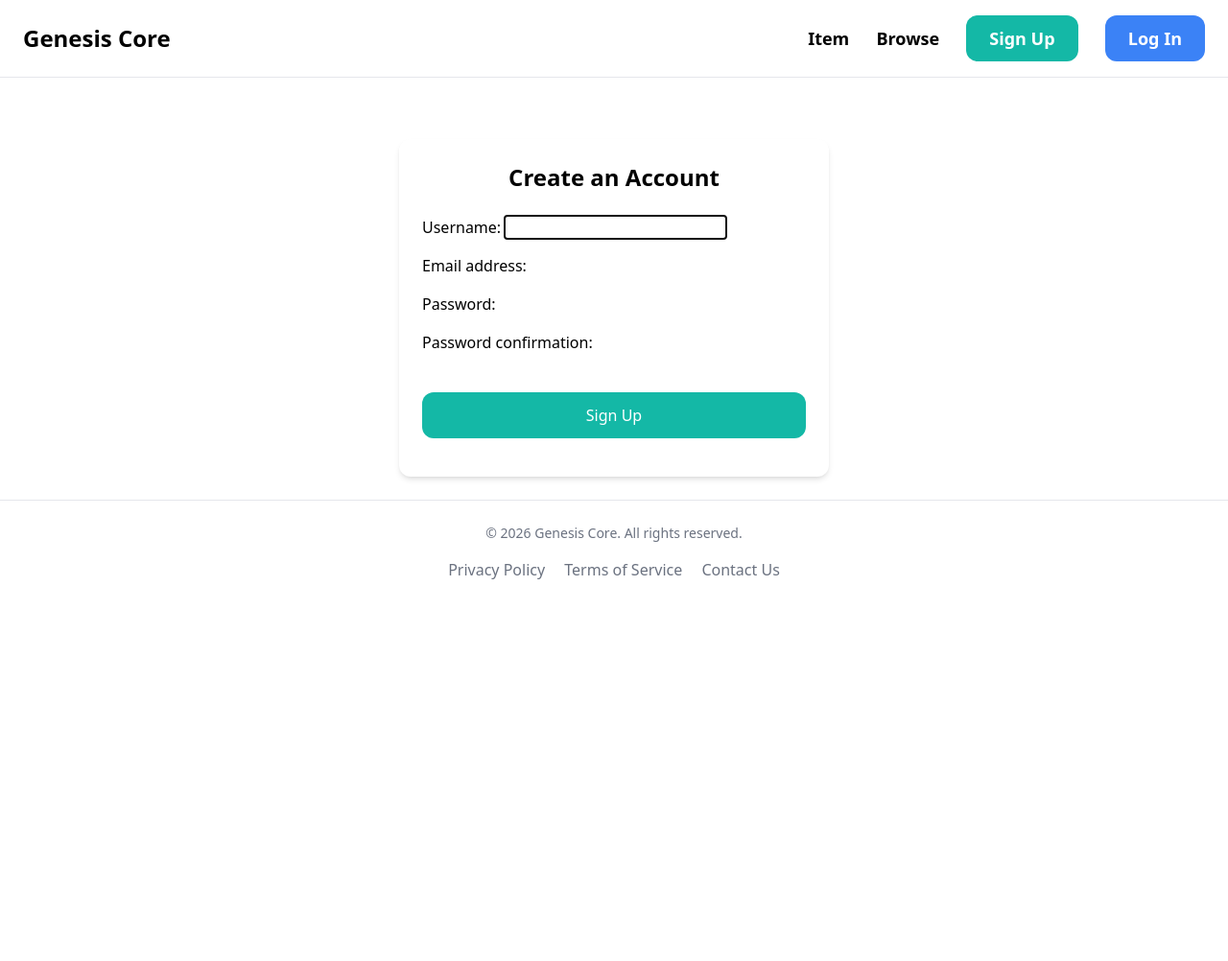
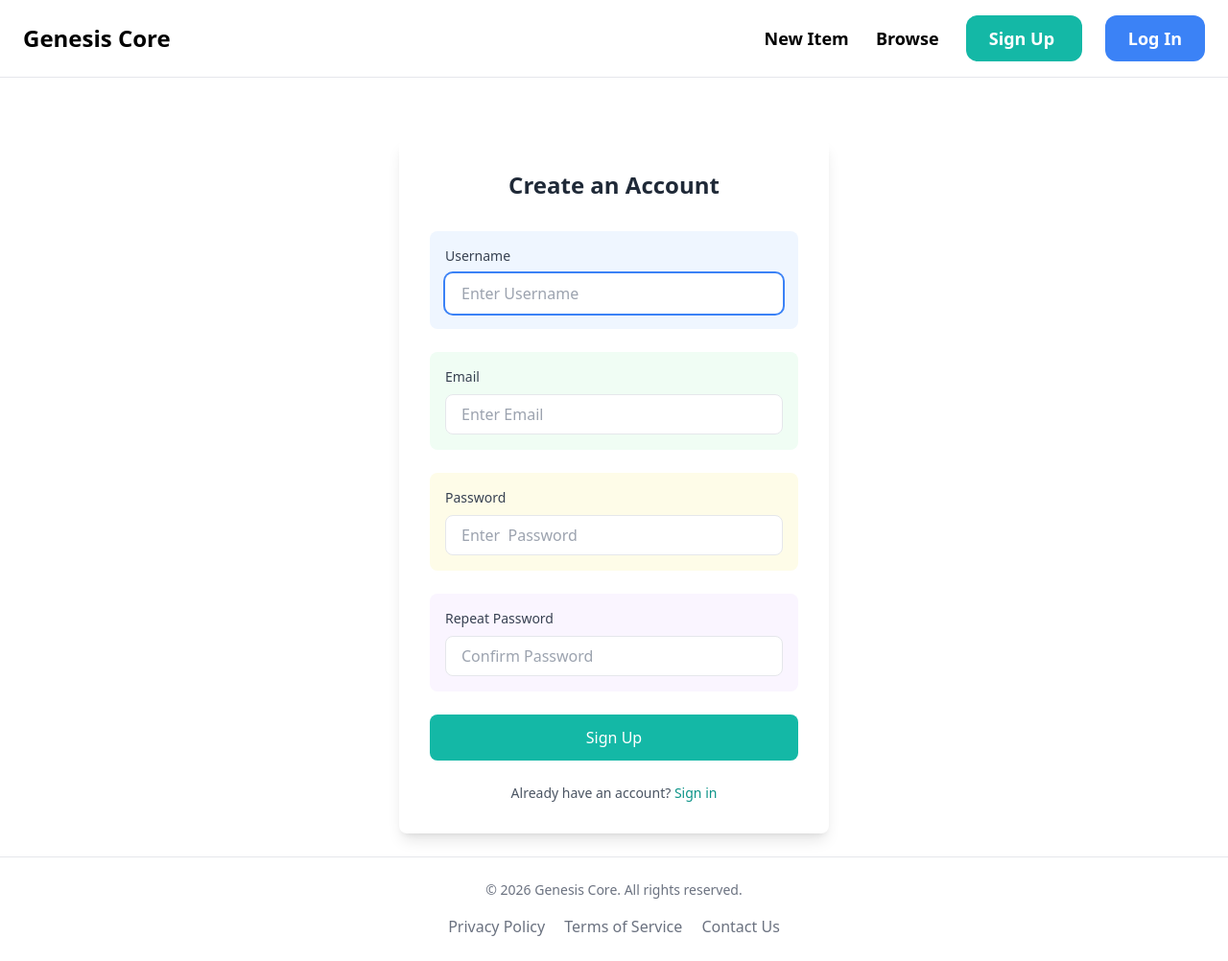
Before and after one commit to Fayadkhan8911/django-project-genesis, a Django app: page /signup/ in a window 1280 px wide. Shown: the whole page at 96% size. Before the commit the page ends 604 px from the top, so only its background shows below. Run offline with Django 5.2, Linux system fonts and the light colour scheme; some libraries are stand-ins or nearby versions.

Commit message:
DEV[./core]: Log in, log out , add Items

```diff
--- a/config/settings.py
+++ b/config/settings.py
@@ -28,7 +28,9 @@
 # ALLOWED_HOSTS = ['yourdomain.com', 'localhost', '127.0.0.1']
 ALLOWED_HOSTS = []
 
-
+LOGIN_URL='/login/' ## this is to tell Django where to redirect the user when they try to access a page that requires authentication and they are not logged in, it will redirect them to the login page at /login/
+LOGIN_REDIRECT_URL='/' ## this is to tell Django where to redirect the user after they have successfully logged in, it will redirect them to the home page at /
+LOGOUT_REDIRECT_URL='/' ## this is to tell Django where to redirect the user after they have successfully logged out, it will redirect them to the home page at /
 # Application definition
 
 INSTALLED_APPS = [
--- a/core/forms.py
+++ b/core/forms.py
@@ -1,8 +1,34 @@
 from django import forms
 from django.contrib.auth.models import User
-from django.contrib.auth.forms import UserCreationForm
+from django.contrib.auth.forms import UserCreationForm,AuthenticationForm
 
+class loginform(AuthenticationForm):
+    username = forms.CharField(widget=forms.TextInput(attrs={
+        'placeholder': 'Enter Username',
+        'class': 'w-full px-4 py-2 border rounded-lg focus:outline-none focus:ring-2 focus:ring-blue-500 focus:border-transparent'
+    }))
+    password = forms.CharField(widget=forms.PasswordInput(attrs={
+        'placeholder': 'Enter  Password',
+        'class': 'w-full px-4 py-2 border rounded-lg focus:outline-none focus:ring-2 focus:ring-blue-500 focus:border-transparent'
+    }))
 class signupform(UserCreationForm):
-   class Meta:
-         model = User
-         fields = ['username', 'email', 'password1', 'password2']
+    class Meta:
+        model = User
+        fields = ['username', 'email', 'password1', 'password2']
+
+    username = forms.CharField(widget=forms.TextInput(attrs={
+        'placeholder': 'Enter Username',
+        'class': 'w-full px-4 py-2 border rounded-lg focus:outline-none focus:ring-2 focus:ring-blue-500 focus:border-transparent'
+    }))
+    email = forms.EmailField(widget=forms.EmailInput(attrs={
+        'placeholder': 'Enter Email',
+        'class': 'w-full px-4 py-2 border rounded-lg focus:outline-none focus:ring-2 focus:ring-blue-500 focus:border-transparent'
+    }))
+    password1 = forms.CharField(widget=forms.PasswordInput(attrs={
+        'placeholder': 'Enter  Password',
+        'class': 'w-full px-4 py-2 border rounded-lg focus:outline-none focus:ring-2 focus:ring-blue-500 focus:border-transparent'
+    }))
+    password2 = forms.CharField(widget=forms.PasswordInput(attrs={
+        'placeholder': 'Confirm Password',
+        'class': 'w-full px-4 py-2 border rounded-lg focus:outline-none focus:ring-2 focus:ring-blue-500 focus:border-transparent'
+    }))
--- a/core/templates/core/base.html
+++ b/core/templates/core/base.html
@@ -1,4 +1,4 @@
-<doctype html>
+<!DOCTYPE html>
 <html lang="en">
 <head>
     <meta charset="UTF-8">
@@ -10,15 +10,30 @@
 <body>
     <nav class="py-6 px-6 flex justify-between items-center border-b border-gray-200 ">
         <a href="/" class="text-2xl font-bold">Genesis Core</a>
+
         <div class="space-x-6">
-            <a href="#" class="text-lg font-semibold hover:text-gray-900">Item</a>
+            <a href="{% url 'item:new' %}" class="text-lg font-semibold hover:text-gray-900">New Item</a>
             <a href="#" class="text-lg font-semibold hover:text-gray-900">Browse</a>
 
-            <a href="{% url 'core:signup' %}" class="px-6 py-3 text-lg font-semibold bg-teal-500 text-white rounded-xl hover:text-white-900 hover:bg-teal-700">Sign Up</a>
-            <a href="#" class="px-6 py-3 text-lg font-semibold bg-blue-500 text-white rounded-xl hover:text-white-900 hover:bg-blue-700">Log In</a>
+            {% if user.is_authenticated %}
+
+                <a href="#" class="px-6 py-3 text-lg font-semibold bg-teal-500 text-white rounded-xl hover:bg-teal-700">Inbox</a>
+                <a href="#" class="px-6 py-3 text-lg font-semibold bg-indigo-500 text-white rounded-xl hover:bg-indigo-700">Dashboard</a>
+                <form method="post" action="{% url 'core:logout' %}" class="inline">
+                    {% csrf_token %}
+                    <button type="submit" class="px-6 py-3 text-lg font-semibold bg-gray-500 text-white rounded-xl hover:bg-gray-700">Log Out</button>
+                </form>
+            {% else %}
+                <a href="{% url 'core:signup' %}" class="px-6 py-3 text-lg font-semibold bg-teal-500 text-white rounded-xl hover:bg-teal-700">
+                    Sign Up
+                </a>
+                <a href="{% url 'core:login' %}" class="px-6 py-3 text-lg font-semibold bg-blue-500 text-white rounded-xl hover:bg-blue-700">
+                    Log In
+                </a>
+
+            {% endif %}
         </div>
     </nav>
-
 
     <div class="px-6 py-6">
         {% block content %}
@@ -27,13 +42,11 @@
 
     <footer class="py-6 px-6 border-t border-gray-200 text-center">
         <p class="text-sm text-gray-500">© 2026 Genesis Core. All rights reserved.</p>
-<ul class="mt-4 space-x-4">
+        <ul class="mt-4 space-x-4">
             <li class="inline"><a href="#" class="text-gray-500 hover:text-gray-900">Privacy Policy</a></li>
             <li class="inline"><a href="#" class="text-gray-500 hover:text-gray-900">Terms of Service</a></li>
             <li class="inline"><a href="{% url 'core:contact' %}" class="text-gray-500 hover:text-gray-900">Contact Us</a></li>
         </ul>
-
     </footer>
 </body>
-
 </html>
--- a/core/templates/core/signup.html
+++ b/core/templates/core/signup.html
@@ -3,34 +3,64 @@
 {% block title %}Genesis Core - Sign Up{% endblock title %}
 
 {% block content %}
-<div class="max-w-md mx-auto mt-10 p-6 bg-white rounded-xl shadow-md">
-    <h1 class="text-2xl font-bold mb-6 text-center">Create an Account</h1>
-    <form method="post" action=".">
+<div class="max-w-md mx-auto mt-10 p-8 bg-white rounded-lg shadow-lg">
+    <h1 class="text-2xl font-bold mb-8 text-center text-gray-800">Create an Account</h1>
+    <form method="post" action="." class="space-y-6">
         {% csrf_token %}
-        {{ form.non_field_errors }}
-        <div class="mb-4">
-            {{ form.username.label_tag }}
+        {% if form.non_field_errors %}
+            <div class="bg-red-50 border border-red-200 text-red-700 px-4 py-3 rounded mb-4">
+                {{ form.non_field_errors }}
+            </div>
+        {% endif %}
+
+        <div class="space-y-2 bg-blue-50 p-4 rounded-lg">
+            <label for="{{ form.username.id_for_label }}" class="block text-sm font-medium text-gray-700">
+                {{ form.username.label }}
+            </label>
             {{ form.username }}
-            {{ form.username.errors }}
+            {% if form.username.errors %}
+                <p class="text-red-600 text-sm">{{ form.username.errors.0 }}</p>
+            {% endif %}
         </div>
-        <div class="mb-4">
-            {{ form.email.label_tag }}
+
+        <div class="space-y-2 bg-green-50 p-4 rounded-lg">
+            <label for="{{ form.email.id_for_label }}" class="block text-sm font-medium text-gray-700">
+                {{ form.email.label }}
+            </label>
             {{ form.email }}
-            {{ form.email.errors }}
+            {% if form.email.errors %}
+                <p class="text-red-600 text-sm">{{ form.email.errors.0 }}</p>
+            {% endif %}
         </div>
-        <div class="mb-4">
-            {{ form.password1.label_tag }}
+
+        <div class="space-y-2 bg-yellow-50 p-4 rounded-lg">
+            <label for="{{ form.password1.id_for_label }}" class="block text-sm font-medium text-gray-700">
+                Password
+            </label>
             {{ form.password1 }}
-            {{ form.password1.errors }}
+            {% if form.password1.errors %}
+                <p class="text-red-600 text-sm">{{ form.password1.errors.0 }}</p>
+            {% endif %}
         </div>
-        <div class="mb-4">
-            {{ form.password2.label_tag }}
+
+        <div class="space-y-2 bg-purple-50 p-4 rounded-lg">
+            <label for="{{ form.password2.id_for_label }}" class="block text-sm font-medium text-gray-700">
+                Repeat Password
+            </label>
             {{ form.password2 }}
-            {{ form.password2.errors }}
+            {% if form.password2.errors %}
+                <p class="text-red-600 text-sm">{{ form.password2.errors.0 }}</p>
+            {% endif %}
         </div>
-        <button type="submit" class="w-full bg-teal-500 text-white py-3 rounded-xl hover:bg-teal-700">Sign Up</button>
+
+        <button type="submit" class="w-full bg-teal-500 text-white py-3 px-4 rounded-lg hover:bg-teal-600 focus:outline-none focus:ring-2 focus:ring-teal-500 focus:ring-offset-2 transition duration-200">
+            Sign Up
+        </button>
     </form>
 
+    <p class="mt-6 text-center text-sm text-gray-600">
+        Already have an account?
+        <a href="#" class="text-teal-600 hover:text-teal-500 font-medium">Sign in</a>
+    </p>
 </div>
-
 {% endblock %}
--- a/core/urls.py
+++ b/core/urls.py
@@ -1,10 +1,13 @@
 from django.urls import path
 from . import views
-
+from django.contrib.auth import views as auth_views
+from django.contrib.auth.forms import AuthenticationForm
 app_name = 'core'
 
 urlpatterns = [
     path('', views.index, name='core'),
     path("contact/", views.contact, name="contact"),
     path("signup/", views.signup, name="signup"),
+    path("login/", auth_views.LoginView.as_view(template_name='core/login.html', authentication_form=AuthenticationForm), name="login"),
+    path("logout/", auth_views.LogoutView.as_view(), name="logout"),
 ]
--- a/core/views.py
+++ b/core/views.py
@@ -1,5 +1,5 @@
 from urllib import request
-from django.shortcuts import render
+from django.shortcuts import render,redirect
 from django.http import HttpResponse
 from django.template import loader
 from item.models import category,item
@@ -16,9 +16,21 @@
     return render(request,'core/contact.html')
 
 def signup(request):
-    form= signupform()
-    return render(request,'core/signup.html',
-                  {'form': form})
+    if request.method == 'POST':
+        form = signupform(request.POST)
+        if form.is_valid():
+            form.save()
+            return redirect('core:core') ## this is to redirect the user to the home page after successful signup, you can change it to any page you want
+    else:
+        form = signupform() ## this is to create an instance of the signupform to pass it to the template
+    return render(request,'core/signup.html', {
+        'form': form}) ## this is to render the signup.html template and pass the form to the template, the form will be used to display the form fields in the template and handle the
+
+def login(request):
+    return render(request,'core/login.html') ## this is to render the login.html template, we will use the built-in LoginView from django.contrib.auth.views to handle the login functionality, we will pass the loginform as the authentication_form to the LoginView in the urls.py file
+
+def logout(request):
+    return render(request,'core/logout.html') ## this is to render the logout.html template, we will use the built-in LogoutView from django.contrib.auth.views to handle the logout functionality, we will pass the logout.html template to the LogoutView in the urls.py file
 
 # Create your views here.
 
--- a/item/urls.py
+++ b/item/urls.py
@@ -8,4 +8,5 @@
     # Define a URL pattern for the item detail view
     # The pattern includes a dynamic segment <int:pk> which captures an integer and passes it as the 'pk' argument to the view
     path('<int:pk>/', views.detail, name='detail'),
+    path('new/', views.new, name='new'), ## this is to define a URL pattern for the item creation view, it will be accessed at /item/new/
 ]
```
Also changed, not shown: core/templates/core/login.html (added, +46 -0 lines), item/forms.py (added, +30 -0 lines), item/templates/item/form.html (added, +73 -0 lines), item/views.py (+21 -0 lines), media/item_images/Screenshot_from_2025-07-19_19-09-09.png (added).
